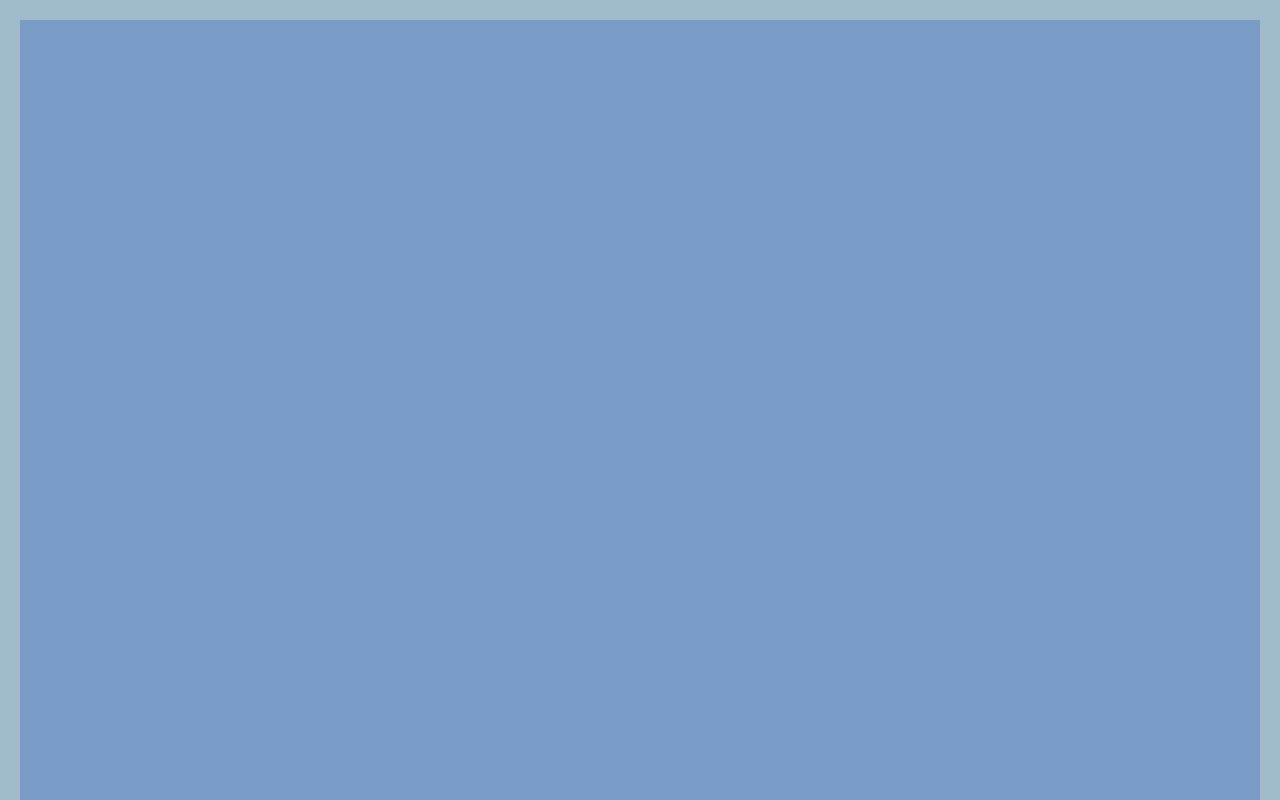
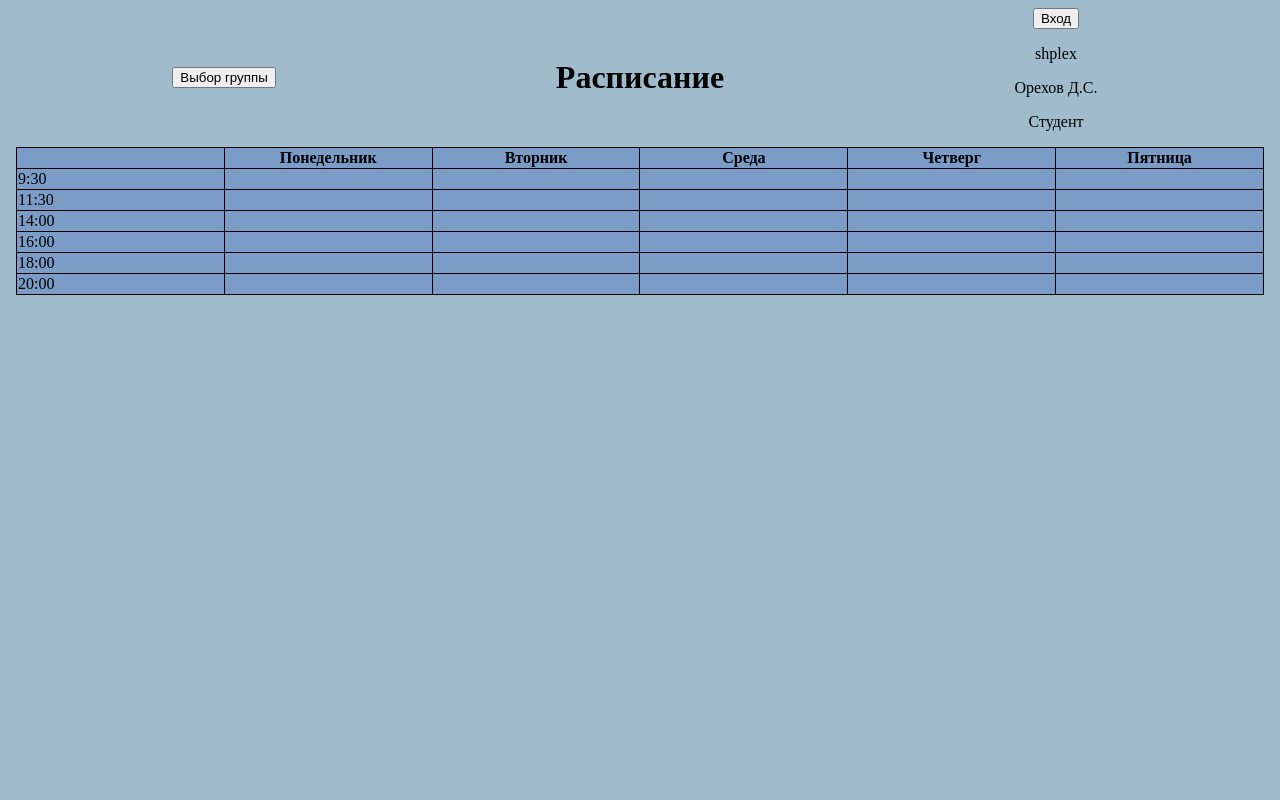
Before and after one commit to Shplexer/Database-Course-work, a Vue app: page / in a window 1280 px wide. Built offline with nearby package versions, Linux system fonts and the light colour scheme.

Commit message:
day 1 of my suffering

```diff
--- a/src/App.vue
+++ b/src/App.vue
@@ -1,27 +1,146 @@
+<script setup>
+import { ref } from 'vue';
+const daysOfTheWeek = ref([`Понедельник`, `Вторник`, `Среда`, `Четверг`, `Пятница`]);
+const times = ref([`9:30`, `11:30`, `14:00`, `16:00`, `18:00`, `20:00`]);
+const showOverlayCheck = ref(false);
+const showLoginCheck = ref(false);
+function showLogin() {
+    changeOverlay();
+    showLoginCheck.value = true;
+}
+function changeOverlay() {
+    showOverlayCheck.value = !showOverlayCheck.value;
+}
+</script>
+
 <template>
+
     <body>
-    <div id="main_body">
+        <div id="login-overlay" v-if="showLoginCheck && showOverlayCheck">
+            <label>Username : </label>
+            <input type="text" placeholder="Enter Username" name="username" required>
+            <label>Password : </label>
+            <input type="password" placeholder="Enter Password" name="password" required>
+            <button type="submit">Login</button>
+        </div>
+        <div id="overlay" @click="changeOverlay" v-if="showOverlayCheck">
+        </div>
+        <div id="top-body">
+            <div class="top-body-part centered-elements-container">
+                <button>Выбор группы</button>
+            </div>
+            <div class="top-body-part centered-elements-container">
+                <h1>Расписание</h1>
+            </div>
+            <div class="top-body-part">
+                <button id='login-button' @click="showLogin">Вход</button>
+                <div class='user-data'>
+                    <p id='username'>shplex</p>
+                    <p id='name'>Орехов Д.С.</p>
+                    <p id='status'>Студент</p>
+                </div>
+            </div>
+        </div>
+        <div id="main-body">
+            <table class="full-width-table" id="timetable">
+                <tr>
+                    <th> </th>
+                    <th v-for="day in daysOfTheWeek" v-bind:key="day">
+                        {{ day }}
+                    </th>
 
+                </tr>
+                <tr v-for="time in times" v-bind:key="time">
+                    <td>{{ time }}</td>
+                    <td v-for="day in daysOfTheWeek" v-bind:key="day">
+
+                    </td>
+                </tr>
+
+            </table>
 
         </div>
     </body>
-
 </template>
 
-<script>
-
-</script>
 
 <style>
-body{
+body {
     background-color: #9FBBCC;
 }
-#main_body{
+
+table,
+th,
+td {
+    border: 1px solid black;
+    border-collapse: collapse;
+}
+
+#overlay {
+    position: absolute;
+    top: 0px;
+    bottom: 0px;
+    left: 0px;
+    right: 0px;
+    background-color: rgba(16, 37, 49, 0.5);
+}
+#login-overlay {
+    position: absolute;
+    top: 50%;
+    left: 50%;
+    transform: translate(-50%, -50%);
+    background-color: white;
+    border-radius: 10px;
+    padding: 20px;
+    z-index: 100;
+    padding: 25px;
+}
+#login-overlay input {
+    width: 100%;
+    margin: 8px 0;
+    padding: 12px 20px;
+    display: inline-block;
+    border: 2px solid;
+    box-sizing: border-box;
+}
+
+.hidden {
+    display: none;
+}
+
+.shown {
+    display: block;
+}
+
+#top-body {
+    display: flex;
+}
+
+.top-body-part {
+    flex: 1;
+    text-align: center;
+}
+
+.centered-elements-container {
+    display: flex;
+    justify-content: center;
+    align-items: center;
+}
+
+#login-button {
+    display: inline-block;
+}
+
+#main-body {
     background-color: #7A9CC6;
     top: 20px;
     bottom: 0px;
-    left: 20px;
-    right: 20px;
-    position: absolute;
+    left: 50px;
+    right: 50px;
+}
+
+.full-width-table {
+    width: 100%;
+    table-layout: fixed;
 }
 </style>
```
Lines whose indentation alone changed are shown as unchanged.
